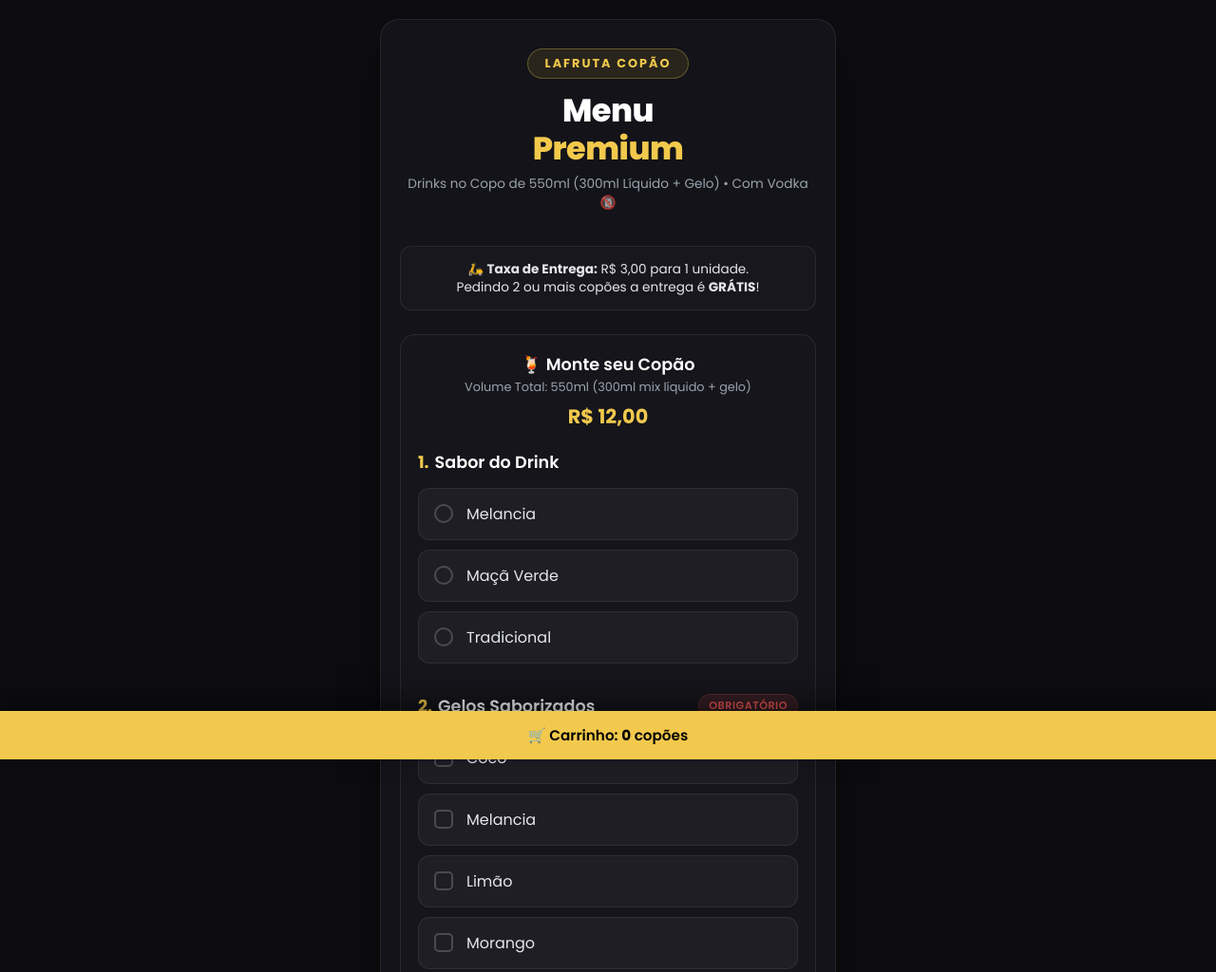
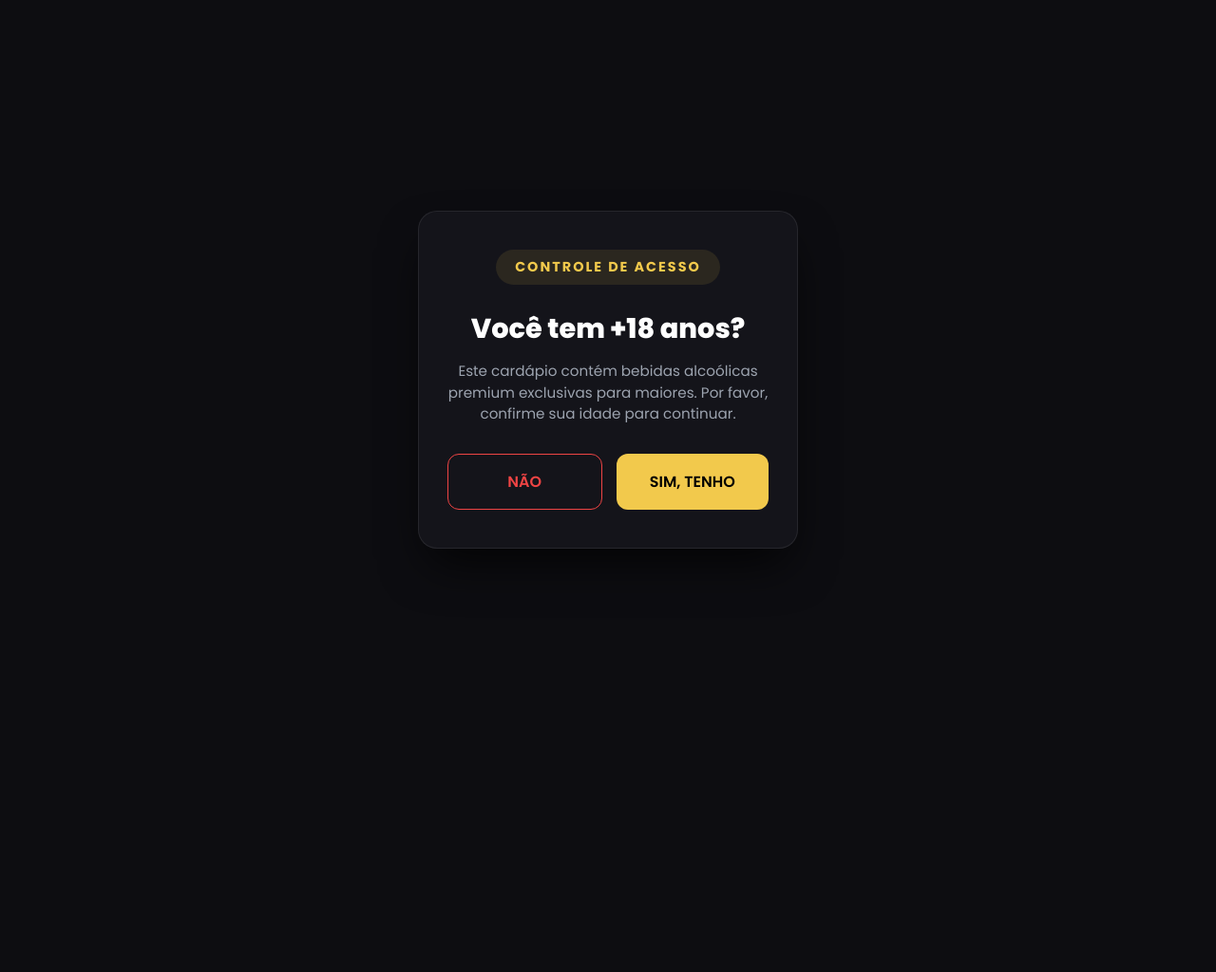
Before and after one commit to ShakeLafruta/copaocardapio, a plain HTML site: page index.html in a window 1280 px wide. Shown: the top 1024 px of the page at 95% size. After the commit the page ends 800 px from the top, so only its background shows below. Drawn offline with Linux system fonts and the light colour scheme.

Commit message:
Update index.html

```diff
--- a/index.html
+++ b/index.html
@@ -35,7 +35,97 @@
             padding: 20px 12px 100px 12px;
         }
 
+        /* TELA DE VERIFICAÇÃO DE IDADE */
+        #age-gate {
+            position: fixed;
+            top: 0;
+            left: 0;
+            width: 100%;
+            height: 100%;
+            background: #0d0d11;
+            z-index: 10000;
+            display: flex;
+            justify-content: center;
+            align-items: center;
+            padding: 20px;
+        }
+
+        .age-gate-box {
+            width: 100%;
+            max-width: 400px;
+            background: rgba(22, 22, 28, 0.95);
+            border: 1px solid var(--card-border);
+            border-radius: 20px;
+            padding: 40px 30px;
+            text-align: center;
+            box-shadow: 0 25px 50px -12px rgba(0, 0, 0, 0.8);
+        }
+
+        .age-gate-logo {
+            background: rgba(242, 201, 76, 0.1);
+            color: var(--yellow);
+            display: inline-block;
+            padding: 8px 20px;
+            border-radius: 30px;
+            font-weight: 700;
+            font-size: 0.9rem;
+            text-transform: uppercase;
+            letter-spacing: 2px;
+            margin-bottom: 25px;
+        }
+
+        .age-gate-box h2 {
+            font-size: 1.8rem;
+            font-weight: 800;
+            margin-bottom: 12px;
+        }
+
+        .age-gate-box p {
+            font-size: 0.95rem;
+            color: var(--text-muted);
+            line-height: 1.5;
+            margin-bottom: 30px;
+        }
+
+        .age-buttons {
+            display: flex;
+            gap: 15px;
+        }
+
+        .btn-age {
+            flex: 1;
+            padding: 16px;
+            font-size: 1rem;
+            font-weight: 600;
+            border-radius: 12px;
+            cursor: pointer;
+            transition: 0.2s;
+            text-transform: uppercase;
+        }
+
+        .btn-age-yes {
+            background: var(--yellow);
+            color: #000;
+            border: none;
+        }
+
+        .btn-age-yes:hover {
+            background: var(--yellow-hover);
+        }
+
+        .btn-age-no {
+            background: transparent;
+            color: #ef4444;
+            border: 1px solid #ef4444;
+        }
+
+        .btn-age-no:hover {
+            background: rgba(239, 68, 68, 0.1);
+        }
+
+        /* CONTEÚDO PRINCIPAL (ESCONDIDO ATÉ VALIDAR) */
         .wrapper {
+            display: none;
             width: 100%;
             max-width: 480px;
             background: var(--panel-bg);
@@ -241,7 +331,7 @@
             background: var(--yellow); color: #000;
             padding: 14px; text-align: center; font-weight: 600;
             box-shadow: 0 -10px 30px rgba(0,0,0,0.5); z-index: 999;
-            display: flex; justify-content: center; gap: 15px; align-items: center;
+            display: none; justify-content: center; gap: 15px; align-items: center;
             font-size: 0.95rem;
         }
         .floating-cart-bar a {
@@ -253,7 +343,21 @@
 </head>
 <body>
 
-<div class="wrapper">
+<!-- GATE DE VERIFICAÇÃO DE IDADE -->
+<div id="age-gate">
+    <div class="age-gate-box">
+        <div class="age-gate-logo">Controle de Acesso</div>
+        <h2>Você tem +18 anos?</h2>
+        <p>Este cardápio contém bebidas alcoólicas premium exclusivas para maiores. Por favor, confirme sua idade para continuar.</p>
+        <div class="age-buttons">
+            <button class="btn-age btn-age-no" onclick="verifyAge(false)">Não</button>
+            <button class="btn-age btn-age-yes" onclick="verifyAge(true)">Sim, tenho</button>
+        </div>
+    </div>
+</div>
+
+<!-- CONTEÚDO DO CARDÁPIO -->
+<div class="wrapper" id="main-content">
     <div class="header">
         <div class="logo-area">LaFruta Copão</div>
         <h1>Menu <span>Premium</span></h1>
@@ -369,6 +473,7 @@
         <div style="margin-top: 25px;">
             <div class="summary-line"><span>Produtos:</span><span id="summary-subtotal" style="color: var(--white)">R$ 0,00</span></div>
             <div class="summary-line"><span>Taxa de Entrega:</span><span id="summary-delivery" style="color: var(--white)">R$ 0,00</span></div>
+            <div class="summary-line"><span>Termo de Maioridade:</span><span style="color: #25d366; font-weight: 600;">Confirmado (+18)</span></div>
             <div class="summary-line total-line"><span>Total Geral:</span><span id="summary-total">R$ 0,00</span></div>
         </div>
 
@@ -390,6 +495,18 @@
     let selectedSaborName = "";
     let quantity = 1;
     let cart = [];
+
+    // FUNÇÃO DA TELA DE IDADE - CORRIGIDA!
+    function verifyAge(isOfAge) {
+        if (isOfAge) {
+            document.getElementById('age-gate').style.display = 'none';
+            document.getElementById('main-content').style.display = 'block';
+            document.getElementById('floating-bar').style.display = 'flex';
+        } else {
+            alert("Desculpe, o acesso a este cardápio é proibido para menores de 18 anos.");
+            window.location.href = "https://www.google.com";
+        }
+    }
 
     function selectSabor(element) {
         document.querySelectorAll('input[name="sabor"]').forEach(el => el.closest('.option-item').classList.remove('active'));
@@ -434,7 +551,7 @@
         document.querySelectorAll('input[name="gelo"]:checked').forEach(el => gelos.push(el.value));
 
         if (gelos.length === 0) {
-            alert("Por favor, selecione pelo menos 1 opção de gelo saborizado!");
+            alert("Por favor, selecione pelo menos 1 option de gelo saborizado!");
             return;
         }
 
@@ -544,6 +661,10 @@
         let totalProdutos = 0;
         let totalItensContador = 0;
         let mensagem = `*Novo Pedido - LaFruta Copão*%0A%0A`;
+
+        mensagem += `🔞 *TERMO DE RESPONSABILIDADE:*%0A`;
+        mensagem += `*-> EU TENHO 18 OU MAIS ANOS* %0A%0A`;
+
         mensagem += `*🛒 ITENS DO PEDIDO:*%0A`;
 
         cart.forEach((item, index) => {
```
